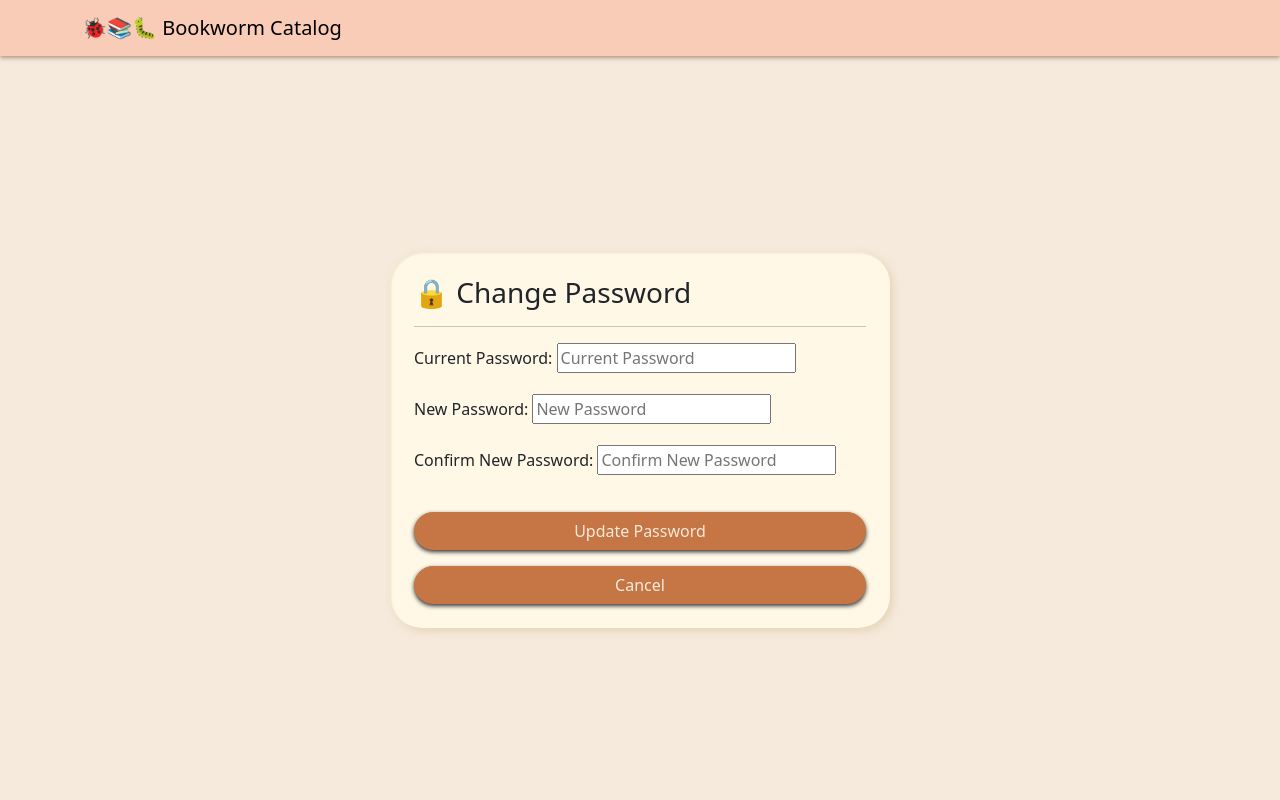
After one commit to g3se/bookworm, a Django app: page /profile/change-password/ in a window 1280 px wide. The commit adds this page. Run offline with Django 5.2, Linux system fonts and the light colour scheme; a user stored in the database is signed in.

Commit message:
Added an option for the user to change/update there password

```diff
--- a/bookworm/accounts/forms.py
+++ b/bookworm/accounts/forms.py
@@ -14,9 +14,9 @@ class EditProfileForm(forms.ModelForm):
 
 
 class ChangePasswordForm(forms.Form):
-    current_password = forms.CharField(widget=forms.PasswordInput)
-    new_password = forms.CharField(widget=forms.PasswordInput)
-    confirm_password = forms.CharField(widget=forms.PasswordInput)
+    current_password = forms.CharField(widget=forms.PasswordInput(attrs={'class': 'forms-control', 'placeholder': 'Current Password'}))
+    new_password = forms.CharField(widget=forms.PasswordInput(attrs={'class': 'forms-control', 'placeholder': 'New Password'}))
+    confirm_password = forms.CharField(widget=forms.PasswordInput(attrs={'class': 'forms-control', 'placeholder': 'Confirm New Password'}))
 
 
 class UserCreationForm(DjangoUserCreationForm):
--- /dev/null
+++ b/bookworm/accounts/templates/accounts/change_password.html
@@ -0,0 +1,65 @@
+{% load static %}
+<!DOCTYPE html>
+<html>
+<head>
+  <title>Change Password - Bookworm</title>
+  <link href="https://cdn.jsdelivr.net/npm/bootstrap@5.3.0/dist/css/bootstrap.min.css" rel="stylesheet">
+  <link rel="stylesheet" href="{% static 'accounts/style.css' %}">
+</head>
+<body class="login-page">
+
+  <nav class="navbar bookworm-navbar">
+    <div class="container">
+      <a class="navbar-brand" href="/books/">🐞📚🐛 Bookworm Catalog</a>
+    </div>
+  </nav>
+
+  <main class="login-content">
+    <div class="container mt-4 edit-profile-content">
+      <h3>🔒 Change Password</h3>
+      <hr>
+
+      {% if messages %}
+        {% for message in messages %}
+          <div class="alert
+            {% if 'successfully' in message.tags %}
+                alert-success
+            {% else %}
+                alert-danger
+            {% endif %}">
+            {{ message }}
+          </div>
+        {% endfor %}
+      {% endif %}
+
+      <form method="POST">
+        {% csrf_token %}
+
+        <div class="mb-3">
+          <label class="form-label">Current Password:</label>
+          {{ form.current_password }}
+        </div>
+
+        <div class="mb-3">
+          <label class="form-label">New Password:</label>
+          {{ form.new_password }}
+        </div>
+
+        <div class="mb-3">
+          <label class="form-label">Confirm New Password:</label>
+          {{ form.confirm_password }}
+        </div>
+
+        <button type="submit" class="btn btn-primary mt-3 login-Button">
+          Update Password
+        </button>
+      </form>
+
+      <a href="/books/" class="btn btn-outline-secondary mt-3 login-Button">
+        Cancel
+      </a>
+    </div>
+  </main>
+
+</body>
+</html>
--- a/bookworm/accounts/urls.py
+++ b/bookworm/accounts/urls.py
@@ -9,4 +9,5 @@ urlpatterns = [
     path("register/", login.register_view, name="register"),
     path("address/", profile.edit_address_view, name="edit_address"),
     path("profile/edit/", profile.edit_profile_view, name="edit_profile"),
+    path("profile/change-password/", profile.change_password_view, name="change_password"),
 ]
--- a/bookworm/accounts/views/profile.py
+++ b/bookworm/accounts/views/profile.py
@@ -57,7 +57,7 @@ def change_password_view(request):
                 # FIXME for this to work properly, a `messages` handler should
                 # be present in the page template which is redirected to
                 messages.success(request, "Password changed successfully.")
-                return redirect("profile")
+                return redirect("catalog:book_list")
     else:
         form = ChangePasswordForm()
 
```
Also changed, not shown: bookworm/templates/base.html (+10 -0 lines), bookworm/db.sqlite3, bookworm/media/book_covers/415459.jpg (added).
